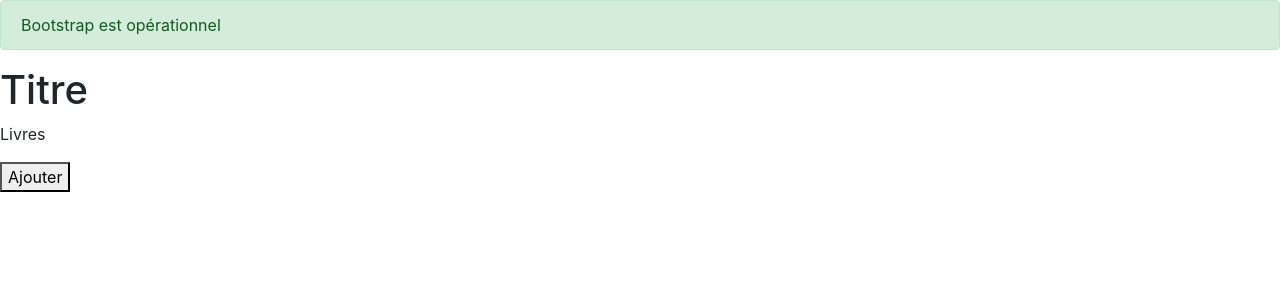
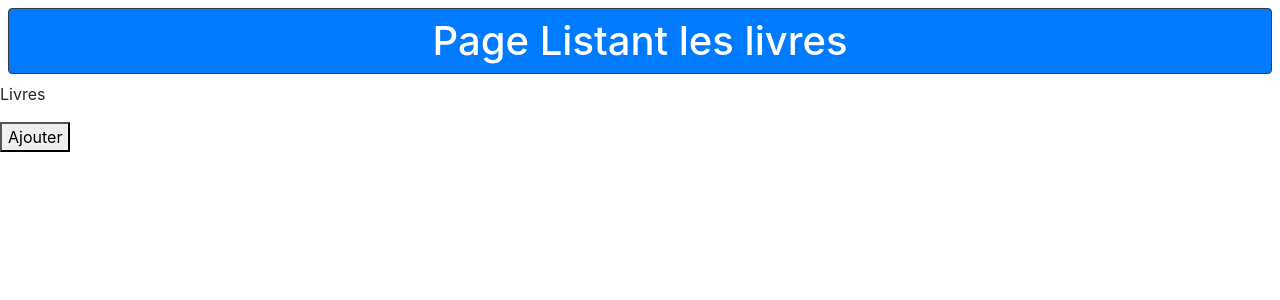
Before and after one commit to seifo83/biblio, a React (Create React App) app: page / in a window 1280 px wide. Shown: the top 300 px of the page. Built offline with nearby package versions, Linux system fonts and the light colour scheme.

Commit message:
Add/StateLess/Title

```diff
--- a/src/App.js
+++ b/src/App.js
@@ -1,12 +1,11 @@
 import React from "react";
+import TitreH1 from "./components/Titres/TitreH1";
 
 function App() {
   return (
     <>
-       <div className="alert alert-success" role="alert">
-        Bootstrap est opérationnel
-      </div>
-      <h1>Titre</h1>
+
+      <TitreH1>Page Listant les livres</TitreH1>
       <p>Livres</p>
       <button type="submit"> Ajouter </button>
 
--- /dev/null
+++ b/src/components/Titres/TitreH1.js
@@ -0,0 +1,31 @@
+import React from 'react';
+
+
+//méthode 1:
+
+// const titreH1 = (props) => {
+//     return (
+//         <h1 className="border border-dark p-2 m-2 text-white text-center bg-primary rounded">{props.children}</h1>
+//     );
+// }
+
+
+//méthode 2: avec return explicite
+// pour rajouter un CSS on a besoin de rajouter return
+// const titreH1 = (props) => (
+
+//     <h1 className="border border-dark p-2 m-2 text-white text-center bg-primary rounded titreH1">{props.children}</h1>
+// );
+
+// la fonction sera modifier comme à la 1ere méthode
+
+const titreH1 = (props) => {
+   const monCss = `border border-dark p-2 m-2 text-white text-center bg-primary rounded`
+    return (
+        <h1 className={monCss}>{props.children}</h1>
+    );
+}
+
+
+
+export default titreH1;
```
Also changed, not shown: 1 other file (tests, documents, lock files or other folders).
